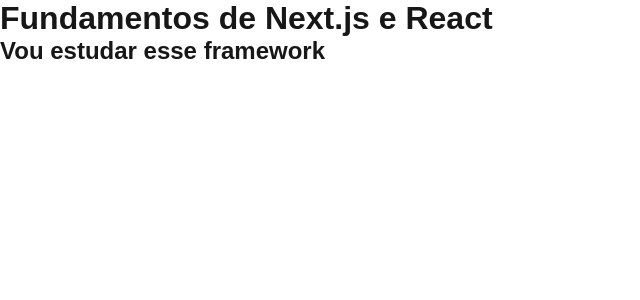
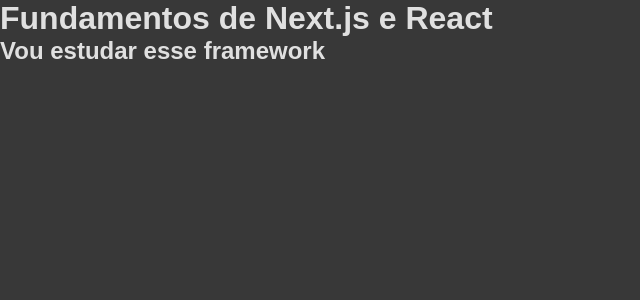
Before and after one commit to LucasGabrielFaustinoDaSilva/Estudo_next.JS, a Next.js app in the folder aulao_nexjs/fundamentos/: page / in a window 1280 px wide. Shown: the top 300 px of the page, without its empty margins (0-640 px from the left). Built offline with nearby package versions, Linux system fonts and the light colour scheme.

Commit message:
Criado css global e referenciando ele no arquivo app.jsx

```diff
--- a/aulao_nexjs/fundamentos/src/pages/_app.jsx
+++ b/aulao_nexjs/fundamentos/src/pages/_app.jsx
@@ -1,5 +1,5 @@
 import "@/styles/globals.css";
-
+import "@/styles/app.css"
 export default function App({ Component, pageProps }) {
   return <Component {...pageProps} />;
 }
--- /dev/null
+++ b/aulao_nexjs/fundamentos/src/styles/app.css
@@ -0,0 +1,4 @@
+body{
+  background-color: rgb(56, 56, 56);
+  color: #edededee;
+}
--- a/aulao_nexjs/fundamentos/src/styles/globals.css
+++ b/aulao_nexjs/fundamentos/src/styles/globals.css
@@ -1,7 +1,7 @@
-:root {
+/* :root {
   --background: #ffffff;
   --foreground: #171717;
-}
+} */
 
 @media (prefers-color-scheme: dark) {
   :root {
```
